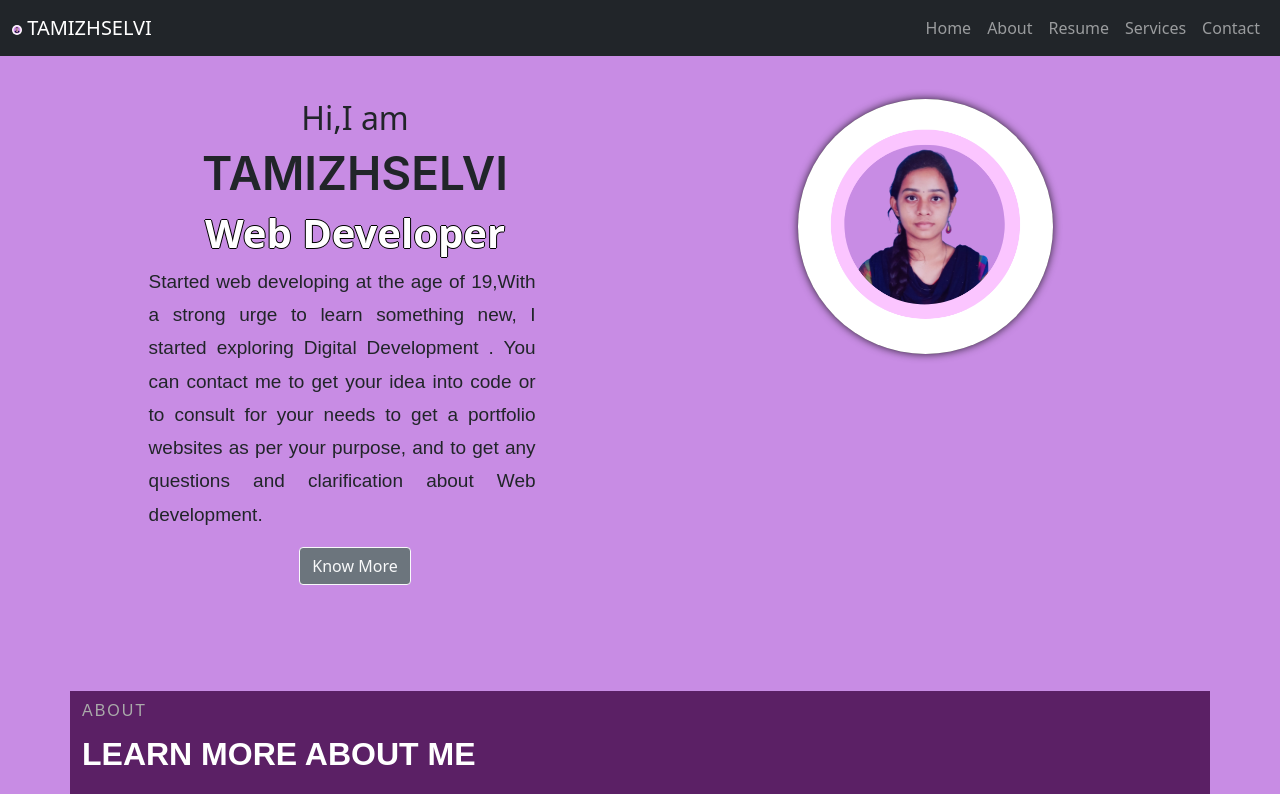
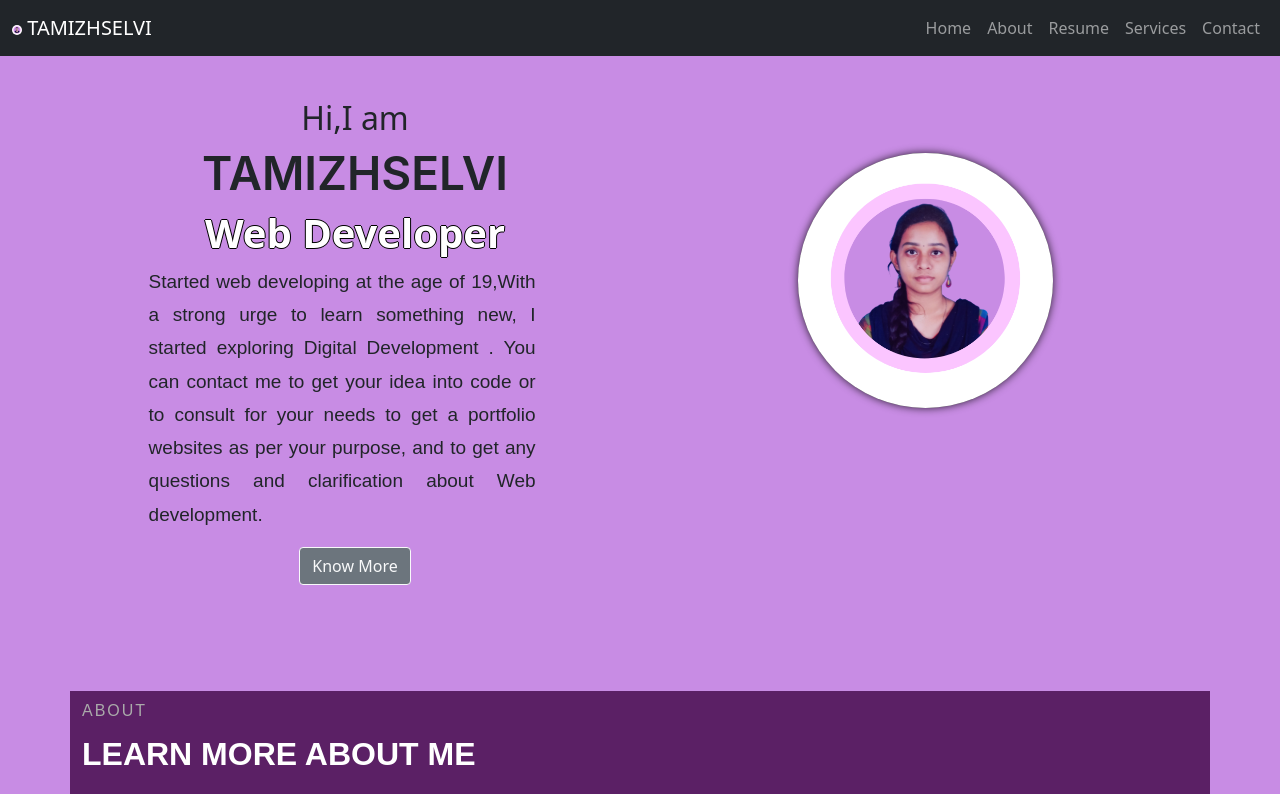
Before and after one commit to TAMIZHSELVI-R/tamizhselvi-r, a plain HTML site: page index.html in a window 1280 px wide. Shown: the top 794 px of the page. Drawn offline with nearby package versions, Linux system fonts and the light colour scheme.

Commit message:
Update style.css

```diff
--- a/style.css
+++ b/style.css
@@ -57,23 +57,22 @@
     padding-right: 15px;
 }
 
+
             .homeprofile {
-    width: 356px;
-    height: 706px;
-    margin-top: 10%;
-    border-radius: 290px;
+                width: 380px;
+                height: 380px;
+                margin-top: 20%;
+                border-radius: 390px;
                 -webkit-border-radius: 390px;
                 -moz-border-radius: 390px;
-    background-color: rgb(80, 77, 77);
+                background-color: rgb(67, 67, 67);
                 box-shadow: 0 0 8px rgba(0, 0, 0, .8);
                 -webkit-box-shadow: 0 0 8px rgba(0, 0, 0, .8);
                 -moz-box-shadow: 0 0 8px rgba(0, 0, 0, .8);
-
             }
 
             .homeprofile {
                 margin-right: 120px;
-    margin-left: 120px;
             }
 
 @media (max-device-width: 992px) {
```
Lines whose indentation alone changed are shown as unchanged.
